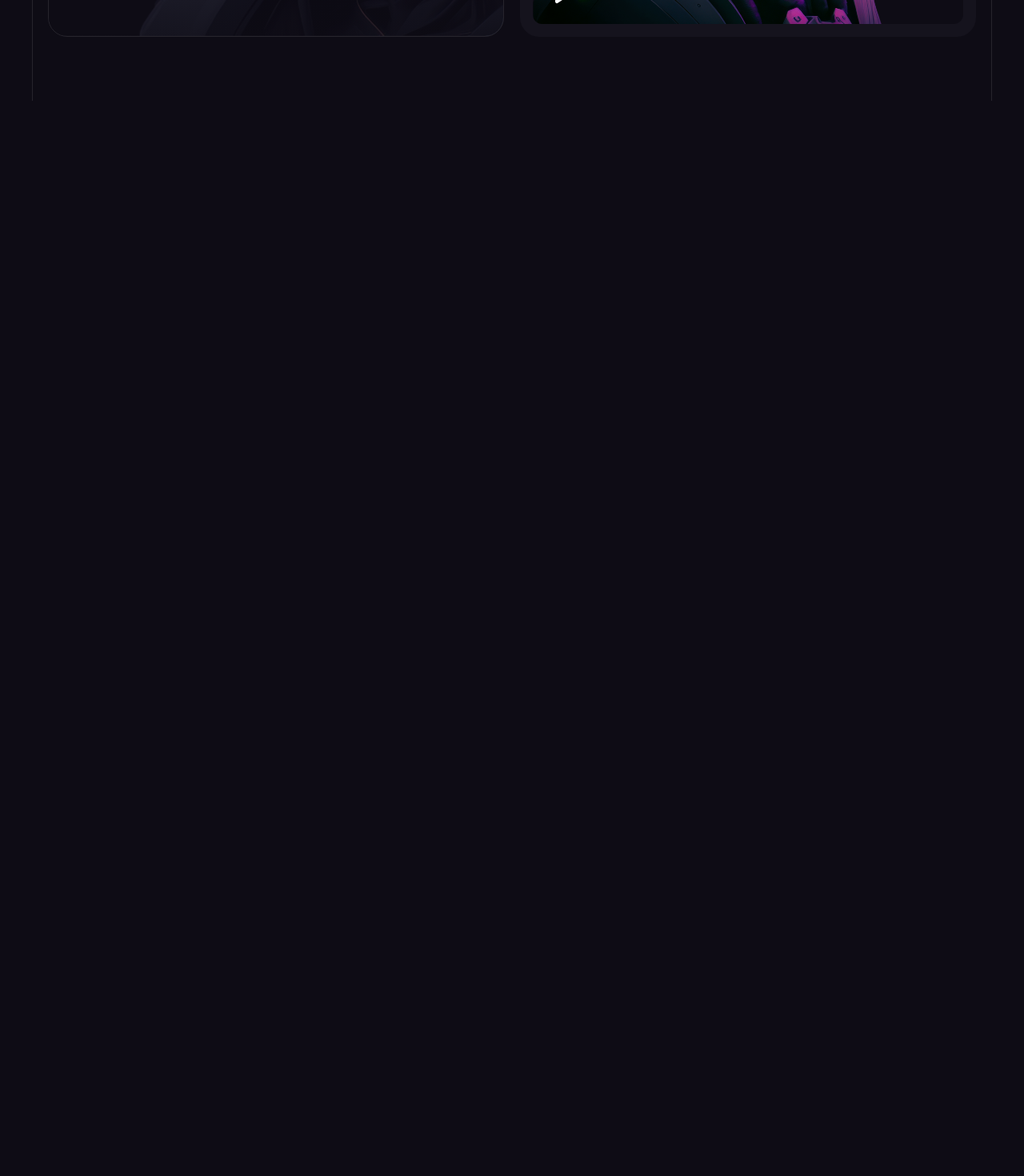
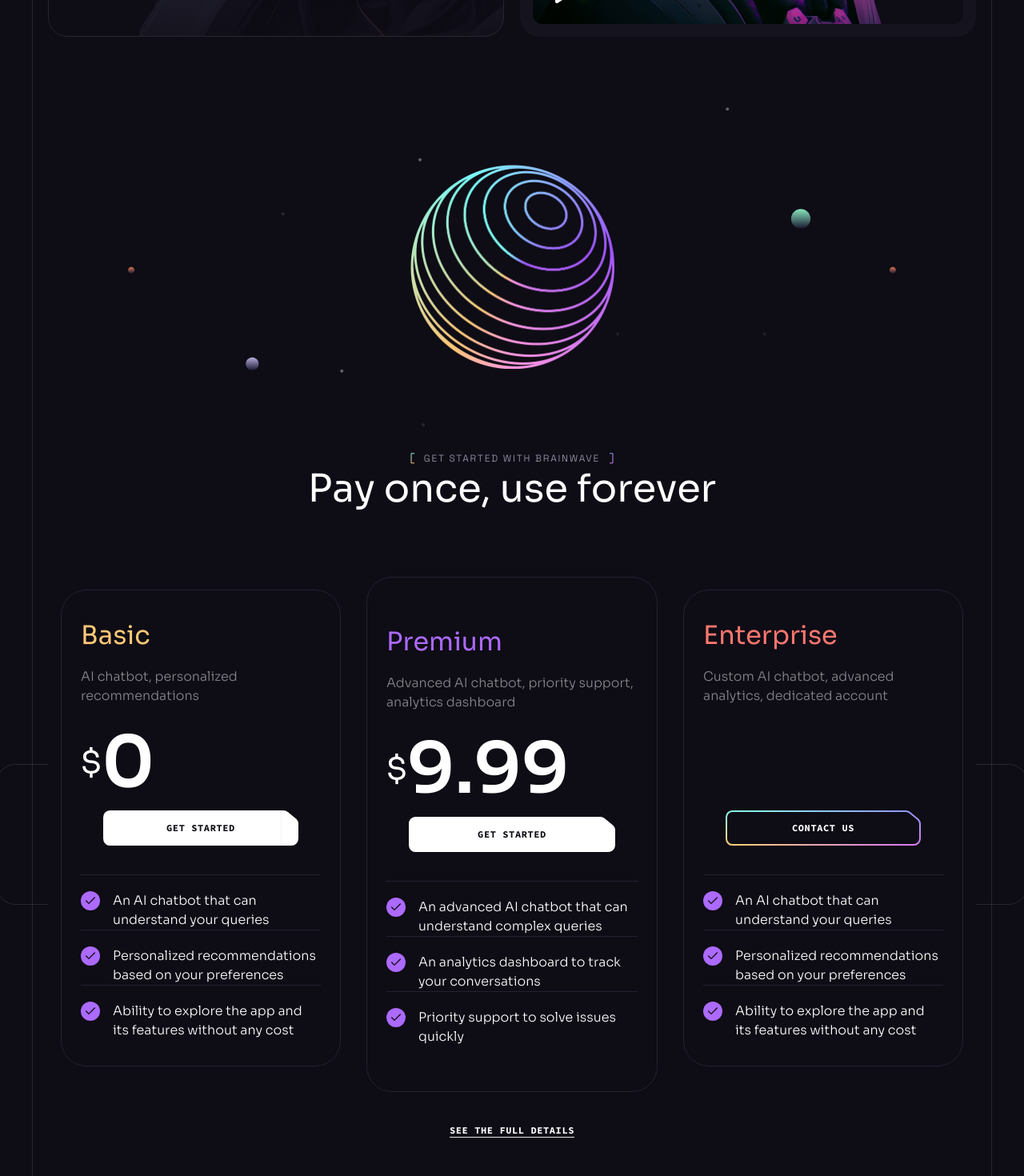
Before and after one commit to Ase020/brainwave, a React (Vite) app: page / in a window 1280 px wide. Shown: the part 5580-7050 px from the top of the page at 80% size. Before the commit the page ends 5706 px from the top, so only its background shows below. Built offline with nearby package versions, Linux system fonts and the light colour scheme.

Commit message:
pricing section

```diff
--- a/src/App.jsx
+++ b/src/App.jsx
@@ -1,5 +1,12 @@
 import ButtonGradient from "./assets/svg/ButtonGradient";
-import { Benefits, Collaboration, Header, Hero, Services } from "./components";
+import {
+  Benefits,
+  Collaboration,
+  Header,
+  Hero,
+  Pricing,
+  Services,
+} from "./components";
 
 function App() {
   return (
@@ -10,6 +17,7 @@
         <Benefits />
         <Collaboration />
         <Services />
+        <Pricing />
       </div>
 
       <ButtonGradient />
--- a/src/components/Heading.jsx
+++ b/src/components/Heading.jsx
@@ -1,8 +1,11 @@
-const Heading = ({ className, text, title }) => {
+import { Tagline } from ".";
+
+const Heading = ({ className, tag, text, title }) => {
   return (
     <div
       className={`${className} max-w-[50rem] mx-auto mb-12 lg:mb-20 md:text-center`}
     >
+      {tag && <Tagline className="mt-4 md:justify-center">{tag}</Tagline>}
       {title && <h2 className="h2">{title}</h2>}
       {text && <p className="body-2 mt-4 text-n-4">{text}</p>}
     </div>
--- /dev/null
+++ b/src/components/Pricing.jsx
@@ -0,0 +1,53 @@
+import { Heading, PricingList, Section } from ".";
+import { smallSphere, stars } from "../assets";
+import { LeftLine, RightLine } from "./design/Pricing";
+
+const Pricing = () => {
+  return (
+    <Section className="overflow-hidden" id="pricing">
+      <div className="container z-2 relative">
+        <div className="hidden relative mb-[6.5rem] lg:flex justify-center">
+          <img
+            src={smallSphere}
+            alt="sphere"
+            className="relative z-1"
+            width={255}
+            height={255}
+          />
+
+          <div className="absolute top-1/2 left-1/2 w-[60rem] -translate-x-1/2 -translate-y-1/2 pointer-events-none">
+            <img
+              src={stars}
+              alt="stars"
+              className="w-full"
+              width={950}
+              height={400}
+            />
+          </div>
+        </div>
+
+        <Heading
+          tag="Get started with Brainwave"
+          title="Pay once, use forever"
+        />
+
+        <div className="relative">
+          <PricingList />
+          <LeftLine />
+          <RightLine />
+        </div>
+
+        <div className="flex justify-center mt-10">
+          <a
+            href="/pricing"
+            className="text-xs font-bold font-code tracking-wider uppercase border-b"
+          >
+            See the full details
+          </a>
+        </div>
+      </div>
+    </Section>
+  );
+};
+
+export default Pricing;
--- /dev/null
+++ b/src/components/PricingList.jsx
@@ -0,0 +1,54 @@
+import { pricing } from "../constants";
+import { Button } from ".";
+import { check } from "../assets";
+
+const PricingList = () => {
+  return (
+    <div className="flex gap-[1rem] max-lg:flex-wrap">
+      {pricing.map(({ id, title, description, price, features }) => (
+        <div
+          key={id}
+          className="w-[19rem] max-lg:w-full h-full px-6 bg-n-8 border border-n-6 rounded-[2rem] lg:w-auto even:py-14 odd:py-8 odd:m-4 [&>h4]:first:text-color-2 [&>h4]:even:text-color-1 [&>h4]:last:text-color-3"
+          id={id}
+        >
+          <h4 className="h4 mb-4">{title}</h4>
+
+          <p className="body-2 min-h-[4rem] mb-3 text-n-1/50">{description}</p>
+
+          <div className="flex items-center h-[5.5rem] mb-6">
+            {price && (
+              <>
+                <h3 className="h3">$</h3>
+                <span className="text-[5.5rem] leading-none font-bold">
+                  {price}
+                </span>
+              </>
+            )}
+          </div>
+
+          <Button
+            className="w-full mb-6"
+            href={price ? "/pricing" : "mailto:felixasejunior@gmail.com"}
+            white={!!price}
+          >
+            {price ? "Get started" : "Contact us"}
+          </Button>
+
+          <ul className="">
+            {features.map((feature, index) => (
+              <li
+                key={index}
+                className="flex items-start pt-5 border-t border-n-6"
+              >
+                <img src={check} alt="check" width={24} height={24} />
+                <p className="body-2 ml-4">{feature}</p>
+              </li>
+            ))}
+          </ul>
+        </div>
+      ))}
+    </div>
+  );
+};
+
+export default PricingList;
--- /dev/null
+++ b/src/components/Tagline.jsx
@@ -0,0 +1,13 @@
+import brackets from "../assets/svg/Brackets";
+
+const Tagline = ({ children, className }) => {
+  return (
+    <div className={`tagline flex items-center ${className || ""}`}>
+      {brackets("left")}
+      <div className="mx-3 text-n-3">{children}</div>
+      {brackets("right")}
+    </div>
+  );
+};
+
+export default Tagline;
--- a/src/components/index.js
+++ b/src/components/index.js
@@ -7,5 +7,8 @@
 export { default as Heading } from "./Heading";
 export { default as Hero } from "./Hero";
 export { default as Notification } from "./Notification";
+export { default as Pricing } from "./Pricing";
+export { default as PricingList } from "./PricingList";
 export { default as Section } from "./Section";
 export { default as Services } from "./Services";
+export { default as Tagline } from "./Tagline";
```
